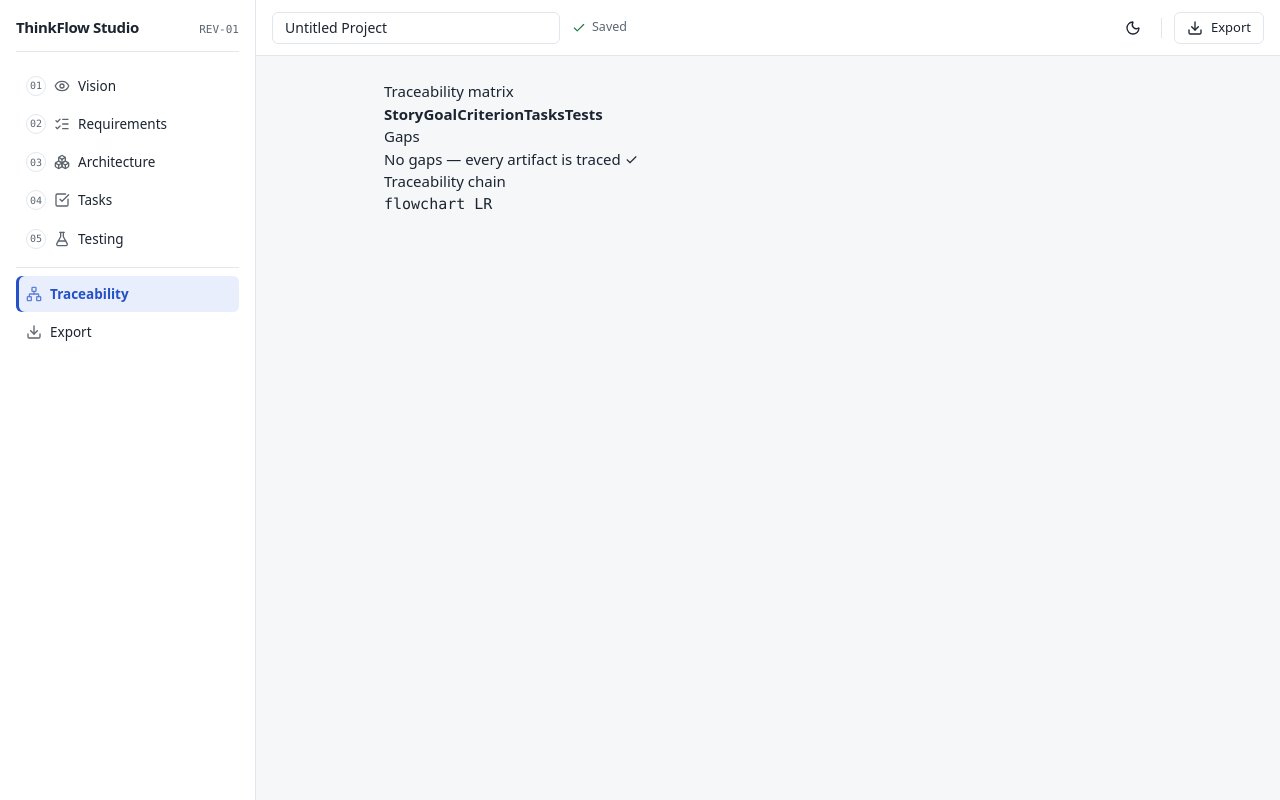
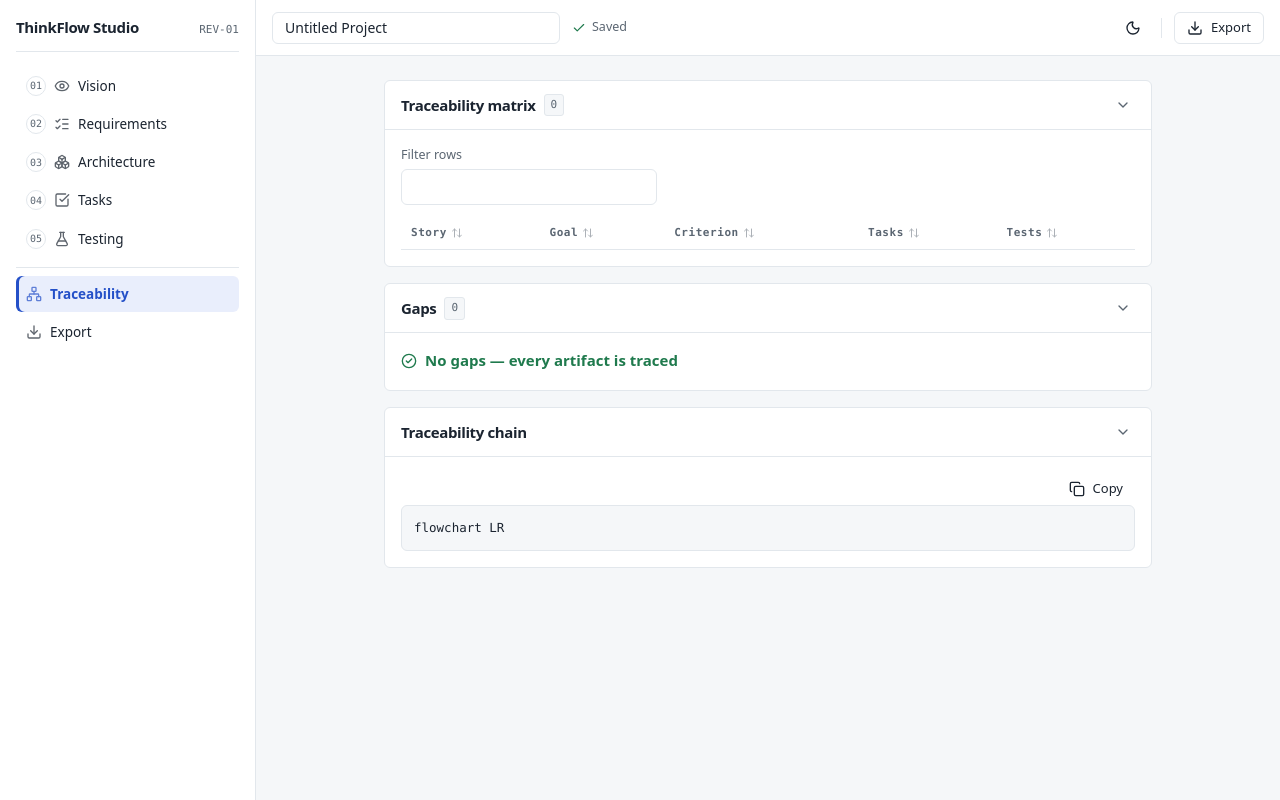
Before and after one commit to WaseemAbbaspk/ThinkFlow, a React (Vite) app in the folder app/: page / in a window 1280 px wide. Both pictures are taken after a click on the button "Traceability". Built offline with nearby package versions, Linux system fonts and the light colour scheme.

Commit message:
Rebuild traceability matrix on TanStack Table and redesign the export panel

```diff
--- a/app/src/components/ExportPanel.tsx
+++ b/app/src/components/ExportPanel.tsx
@@ -1,8 +1,19 @@
 import React, { useState } from 'react';
-import { useProject } from '../state/projectStore';
-import { renderAll } from '../export/markdown';
-import { buildZip } from '../export/zip';
-import { serialize, parse } from '../export/project';
+import { FileArchive, FileJson, Upload } from 'lucide-react';
+import { toast } from 'sonner';
+import { useProject } from '@/state/projectStore';
+import { renderAll } from '@/export/markdown';
+import { buildZip } from '@/export/zip';
+import { serialize, parse } from '@/export/project';
+import { SectionCard } from '@/components/SectionCard';
+import { Button } from '@/components/ui/button';
+import { Label } from '@/components/ui/label';
+import { cn } from '@/lib/utils';
+
+const selectClass = cn(
+  'flex w-full max-w-72 rounded-[6px] border border-input bg-card px-3 py-1.5 text-sm text-foreground',
+  'focus-visible:outline-none focus-visible:border-ring focus-visible:ring-2 focus-visible:ring-accent',
+);
 
 function download(filename: string, blob: Blob) {
   const url = URL.createObjectURL(blob);
@@ -21,12 +32,21 @@ export function ExportPanel() {
   const [importError, setImportError] = useState<string | null>(null);
 
   async function handleDownloadZip() {
-    const blob = await buildZip(renderAll(project));
-    download('thinkflow-docs.zip', blob);
+    try {
+      download('thinkflow-docs.zip', await buildZip(renderAll(project)));
+      toast.success('Exported thinkflow-docs.zip');
+    } catch {
+      toast.error('Could not build the zip archive');
+    }
   }
 
   function handleDownloadJson() {
+    try {
       download('project.json', new Blob([serialize(project)], { type: 'application/json' }));
+      toast.success('Exported project.json');
+    } catch {
+      toast.error('Could not export the project file');
+    }
   }
 
   async function handleImport(e: React.ChangeEvent<HTMLInputElement>) {
@@ -38,37 +58,73 @@ export function ExportPanel() {
     if (result.ok) {
       setImportError(null);
       dispatch({ type: 'REPLACE_PROJECT', project: result.project });
+      toast.success(`Imported ${file.name}`);
     } else {
       setImportError(result.reason);
+      toast.error('Import failed');
     }
   }
 
   return (
     <div className="export-panel">
-      <section>
-        <h3>Preview</h3>
+      <SectionCard title="Preview" count={files.length}>
+        <div className="mb-3 flex flex-col gap-1">
+          <Label htmlFor="preview-file">Preview file</Label>
           <select
+            id="preview-file"
+            className={selectClass}
             value={selectedIndex}
             onChange={e => setSelectedIndex(Number(e.target.value))}
           >
-          {files.map((f, i) => (
-            <option key={f.name} value={i}>{f.name}</option>
-          ))}
+            {files.map((f, i) => <option key={f.name} value={i}>{f.name}</option>)}
           </select>
-        <pre>{files[selectedIndex].content}</pre>
-      </section>
+        </div>
+        <pre className="max-h-96 overflow-auto rounded-[6px] border border-border bg-muted p-3 font-mono text-[12.5px] leading-relaxed">
+          {files[selectedIndex].content}
+        </pre>
+      </SectionCard>
 
-      <section>
-        <h3>Download</h3>
-        <button type="button" onClick={handleDownloadZip}>Download all (.zip)</button>
-        <button type="button" onClick={handleDownloadJson}>Download project (.json)</button>
-      </section>
+      <SectionCard title="Download">
+        <div className="grid gap-3 sm:grid-cols-2">
+          <div className="rounded-[6px] border border-border p-4">
+            <div className="mb-1 flex items-center gap-2 text-[14px] font-semibold">
+              <FileArchive aria-hidden="true" className="size-4 text-muted-foreground" />
+              Documents
+            </div>
+            <p className="mb-3 text-[13px] text-muted-foreground">
+              Every rendered markdown document, zipped.
+            </p>
+            <Button variant="outline" size="sm" onClick={handleDownloadZip}>Download all (.zip)</Button>
+          </div>
+          <div className="rounded-[6px] border border-border p-4">
+            <div className="mb-1 flex items-center gap-2 text-[14px] font-semibold">
+              <FileJson aria-hidden="true" className="size-4 text-muted-foreground" />
+              Project file
+            </div>
+            <p className="mb-3 text-[13px] text-muted-foreground">
+              The full project state, re-importable below.
+            </p>
+            <Button variant="outline" size="sm" onClick={handleDownloadJson}>Download project (.json)</Button>
+          </div>
+        </div>
+      </SectionCard>
 
-      <section>
-        <h3>Import</h3>
-        <input type="file" accept="application/json" onChange={handleImport} />
-        {importError && <p role="alert">{importError}</p>}
-      </section>
+      <SectionCard title="Import">
+        <div className="flex flex-col gap-2 rounded-[6px] border border-dashed border-border p-4">
+          <div className="flex items-center gap-2 text-[13px] text-muted-foreground">
+            <Upload aria-hidden="true" className="size-4" />
+            Replace the current project with a saved <code className="font-mono">project.json</code>.
+          </div>
+          <input
+            type="file"
+            accept="application/json"
+            aria-label="Import project file"
+            onChange={handleImport}
+            className="text-[13px] file:mr-3 file:rounded-[6px] file:border file:border-border file:bg-card file:px-3 file:py-1.5 file:text-[13px] file:text-foreground hover:file:border-primary"
+          />
+        </div>
+        {importError && <p role="alert" className="mt-2 text-[13px] text-warn">{importError}</p>}
+      </SectionCard>
     </div>
   );
 }
--- a/app/src/components/TraceabilityView.tsx
+++ b/app/src/components/TraceabilityView.tsx
@@ -1,15 +1,19 @@
-import { useProject } from '../state/projectStore';
-import { buildMatrix, detectGaps, type Gap } from '../model/traceability';
-import type { Project } from '../model/types';
-
-function GapPanel({ gaps }: { gaps: Gap[] }) {
-  if (gaps.length === 0) return <p>No gaps — every artifact is traced ✓</p>;
-  return (
-    <ul>
-      {gaps.map(g => <li key={`${g.kind}-${g.entityId}-${g.message}`}>{g.message}</li>)}
-    </ul>
-  );
-}
+import { useMemo, useState } from 'react';
+import {
+  createColumnHelper, flexRender, getCoreRowModel, getFilteredRowModel,
+  getSortedRowModel, useReactTable, type SortingState,
+} from '@tanstack/react-table';
+import { ArrowUpDown, Copy, TriangleAlert, CircleCheck } from 'lucide-react';
+import { useProject } from '@/state/projectStore';
+import { buildMatrix, detectGaps, type Gap, type MatrixRow } from '@/model/traceability';
+import { SectionCard } from '@/components/SectionCard';
+import { Table, TableHead, TableCell } from '@/components/ui/table';
+import { Input } from '@/components/ui/input';
+import { Button } from '@/components/ui/button';
+import { Label } from '@/components/ui/label';
+import { Badge } from '@/components/ui/badge';
+import type { Project } from '@/model/types';
+import { cn } from '@/lib/utils';
 
 function mermaidId(id: string): string {
   return id.replace(/[^A-Za-z0-9_]/g, '_');
@@ -43,50 +47,152 @@ function buildMermaidChain(project: Project): string {
   return lines.join('\n');
 }
 
+const GAP_KIND_LABEL: Record<Gap['kind'], string> = {
+  'untested-criterion': 'Untested criteria',
+  'orphan-task': 'Orphan tasks',
+  'unrealized-story': 'Unrealized stories',
+  'goalless-story': 'Goalless stories',
+  'dangling-link': 'Dangling links',
+};
+
+function GapPanel({ gaps }: { gaps: Gap[] }) {
+  if (gaps.length === 0) {
+    return (
+      <p className="inline-flex items-center gap-2 font-semibold text-ok">
+        <CircleCheck aria-hidden="true" className="size-4" />
+        No gaps — every artifact is traced
+      </p>
+    );
+  }
+  const byKind = new Map<Gap['kind'], Gap[]>();
+  for (const g of gaps) byKind.set(g.kind, [...(byKind.get(g.kind) ?? []), g]);
+
+  return (
+    <div className="flex flex-col gap-3">
+      {[...byKind.entries()].map(([kind, list]) => (
+        <div key={kind} className="rounded-[6px] border border-warn/40 bg-warn-soft/50 p-3">
+          <div className="mb-1.5 flex items-center gap-2">
+            <TriangleAlert aria-hidden="true" className="size-4 text-warn" />
+            <span className="text-[13px] font-semibold text-warn">{GAP_KIND_LABEL[kind]}</span>
+            <Badge variant="warn">{list.length}</Badge>
+          </div>
+          <ul className="m-0 list-disc pl-5 text-[13px]">
+            {list.map(g => <li key={`${g.kind}-${g.entityId}-${g.message}`}>{g.message}</li>)}
+          </ul>
+        </div>
+      ))}
+    </div>
+  );
+}
+
+const columnHelper = createColumnHelper<MatrixRow>();
+
 export function TraceabilityView() {
   const { state } = useProject();
   const project = state.project;
-  const rows = buildMatrix(project);
+  const rows = useMemo(() => buildMatrix(project), [project]);
   const gaps = detectGaps(project);
   const mermaid = buildMermaidChain(project);
+  const gappyIds = useMemo(() => new Set(gaps.map(g => g.entityId)), [gaps]);
+
+  const [sorting, setSorting] = useState<SortingState>([]);
+  const [filter, setFilter] = useState('');
+
+  const columns = useMemo(
+    () => [
+      columnHelper.accessor('storyId', { header: 'Story' }),
+      columnHelper.accessor(r => r.goalId ?? '—', { id: 'goalId', header: 'Goal' }),
+      columnHelper.accessor(r => r.criterionId ?? '—', { id: 'criterionId', header: 'Criterion' }),
+      columnHelper.accessor(r => r.taskIds.join(', '), { id: 'taskIds', header: 'Tasks' }),
+      columnHelper.accessor(r => r.testIds.join(', '), { id: 'testIds', header: 'Tests' }),
+    ],
+    [],
+  );
+
+  const table = useReactTable({
+    data: rows,
+    columns,
+    state: { sorting, globalFilter: filter },
+    onSortingChange: setSorting,
+    onGlobalFilterChange: setFilter,
+    getCoreRowModel: getCoreRowModel(),
+    getSortedRowModel: getSortedRowModel(),
+    getFilteredRowModel: getFilteredRowModel(),
+  });
 
   return (
     <div className="traceability-view">
-      <section>
-        <h3>Traceability matrix</h3>
-        <table>
+      <SectionCard title="Traceability matrix" count={rows.length}>
+        <div className="mb-3 flex flex-col gap-1">
+          <Label htmlFor="matrix-filter">Filter rows</Label>
+          <Input
+            id="matrix-filter"
+            className="max-w-64"
+            value={filter}
+            onChange={e => setFilter(e.target.value)}
+          />
+        </div>
+        <Table>
           <thead>
-            <tr>
-              <th>Story</th>
-              <th>Goal</th>
-              <th>Criterion</th>
-              <th>Tasks</th>
-              <th>Tests</th>
-            </tr>
+            {table.getHeaderGroups().map(hg => (
+              <tr key={hg.id}>
+                {hg.headers.map(header => (
+                  <TableHead key={header.id}>
+                    <button
+                      type="button"
+                      className="inline-flex items-center gap-1 hover:text-foreground"
+                      onClick={header.column.getToggleSortingHandler()}
+                    >
+                      {flexRender(header.column.columnDef.header, header.getContext())}
+                      <ArrowUpDown aria-hidden="true" className="size-3 opacity-50" />
+                    </button>
+                  </TableHead>
+                ))}
+              </tr>
+            ))}
           </thead>
           <tbody>
-            {rows.map((row, i) => (
-              <tr key={`${row.storyId}-${row.criterionId ?? 'none'}-${i}`}>
-                <td>{row.storyId}</td>
-                <td>{row.goalId ?? '—'}</td>
-                <td>{row.criterionId ?? '—'}</td>
-                <td>{row.taskIds.join(', ')}</td>
-                <td>{row.testIds.join(', ')}</td>
-              </tr>
-            ))}
+            {table.getRowModel().rows.map(row => {
+              const hasGap =
+                gappyIds.has(row.original.storyId) ||
+                (row.original.criterionId !== null && gappyIds.has(row.original.criterionId));
+              return (
+                <tr
+                  key={row.id}
+                  className={cn('hover:bg-muted', hasGap && 'border-l-2 border-l-warn bg-warn-soft/30')}
+                >
+                  {row.getVisibleCells().map(cell => (
+                    <TableCell key={cell.id}>
+                      {flexRender(cell.column.columnDef.cell, cell.getContext())}
+                    </TableCell>
+                  ))}
+                </tr>
+              );
+            })}
           </tbody>
-        </table>
-      </section>
+        </Table>
+      </SectionCard>
 
-      <section>
-        <h3>Gaps</h3>
+      <SectionCard title="Gaps" count={gaps.length}>
         <GapPanel gaps={gaps} />
-      </section>
+      </SectionCard>
 
-      <section>
-        <h3>Traceability chain</h3>
-        <pre>{mermaid}</pre>
-      </section>
+      <SectionCard title="Traceability chain">
+        <div className="flex justify-end">
+          <Button
+            variant="ghost"
+            size="sm"
+            aria-label="Copy chain"
+            onClick={() => navigator.clipboard?.writeText(mermaid)}
+          >
+            <Copy aria-hidden="true" />
+            Copy
+          </Button>
+        </div>
+        <pre className="overflow-auto rounded-[6px] border border-border bg-muted p-3 font-mono text-[12.5px] leading-relaxed">
+          {mermaid}
+        </pre>
+      </SectionCard>
     </div>
   );
 }
--- /dev/null
+++ b/app/src/components/ui/table.tsx
@@ -0,0 +1,32 @@
+import * as React from 'react';
+import { cn } from '@/lib/utils';
+
+export const Table = React.forwardRef<HTMLTableElement, React.HTMLAttributes<HTMLTableElement>>(
+  ({ className, ...props }, ref) => (
+    <div className="w-full overflow-x-auto">
+      <table ref={ref} className={cn('w-full border-collapse text-[13.5px]', className)} {...props} />
+    </div>
+  ),
+);
+Table.displayName = 'Table';
+
+export const TableHead = React.forwardRef<HTMLTableCellElement, React.ThHTMLAttributes<HTMLTableCellElement>>(
+  ({ className, ...props }, ref) => (
+    <th
+      ref={ref}
+      className={cn(
+        'border-b border-border px-2.5 py-2 text-left font-mono text-[11px] uppercase tracking-wider text-muted-foreground',
+        className,
+      )}
+      {...props}
+    />
+  ),
+);
+TableHead.displayName = 'TableHead';
+
+export const TableCell = React.forwardRef<HTMLTableCellElement, React.TdHTMLAttributes<HTMLTableCellElement>>(
+  ({ className, ...props }, ref) => (
+    <td ref={ref} className={cn('border-b border-border px-2.5 py-2 font-mono text-[12.5px]', className)} {...props} />
+  ),
+);
+TableCell.displayName = 'TableCell';
```
Also changed, not shown: 2 other files (tests, documents, lock files or other folders). Lines whose indentation alone changed are shown as unchanged.
